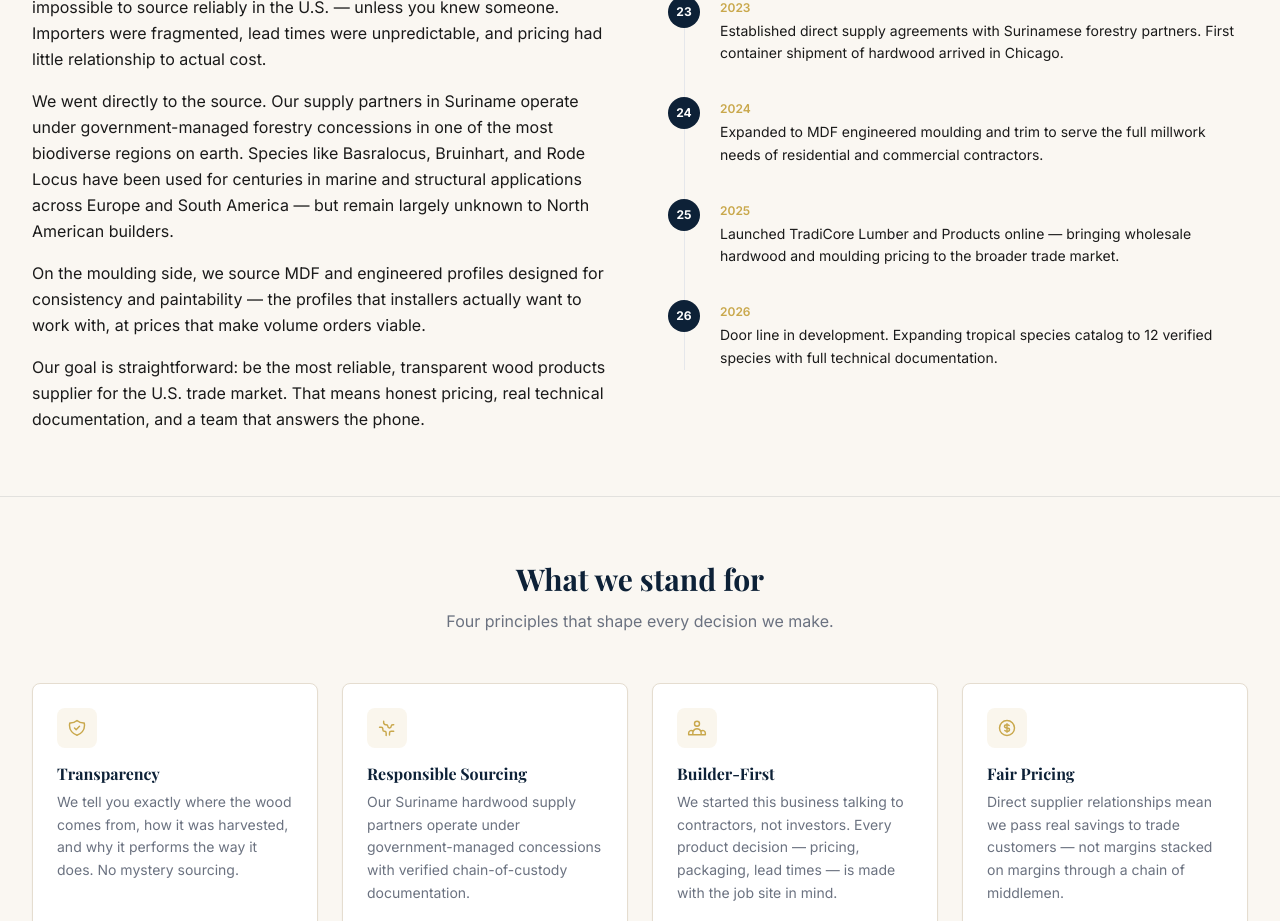
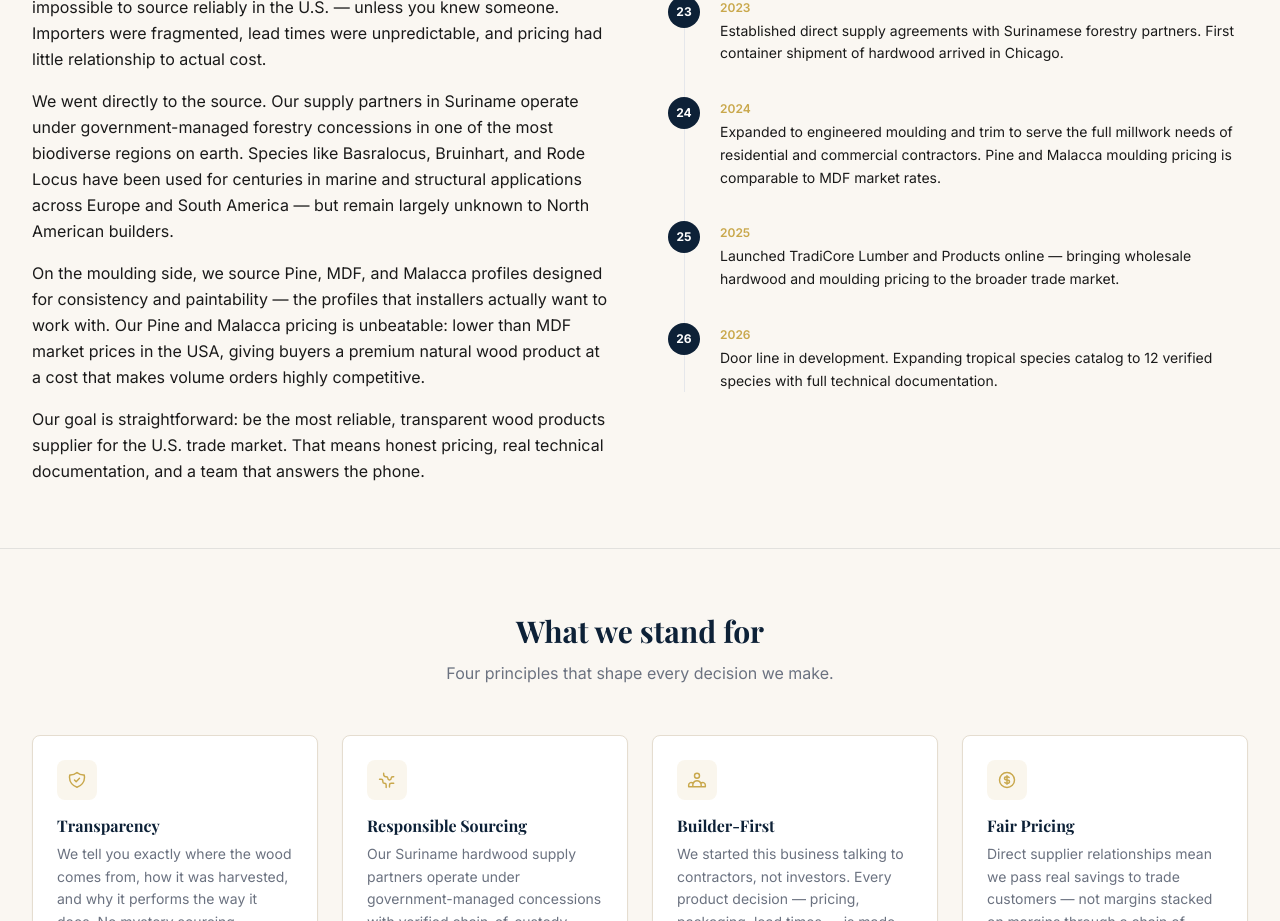
Before and after one commit to aisecurefuture/tradicoreusa, a React (Vite) app in the folder web/: page /about in a window 1280 px wide. Shown: the part 1380-2301 px from the top of the page. Built offline with nearby package versions, Linux system fonts and the light colour scheme; no server answers; a web font is replaced by a local one.

Commit message:
updated about

```diff
--- a/web/src/pages/About/About.jsx
+++ b/web/src/pages/About/About.jsx
@@ -52,7 +52,7 @@
 const TIMELINE = [
   { year: '2022', event: 'First sourcing trip to Suriname. Identified Basralocus and Bruinhart as primary species with consistent supply and exceptional durability.' },
   { year: '2023', event: 'Established direct supply agreements with Surinamese forestry partners. First container shipment of hardwood arrived in Chicago.' },
-  { year: '2024', event: 'Expanded to MDF engineered moulding and trim to serve the full millwork needs of residential and commercial contractors.' },
+  { year: '2024', event: 'Expanded to engineered moulding and trim to serve the full millwork needs of residential and commercial contractors. Pine and Malacca moulding pricing is comparable to MDF market rates.' },
   { year: '2025', event: 'Launched TradiCore Lumber and Products online — bringing wholesale hardwood and moulding pricing to the broader trade market.' },
   { year: '2026', event: 'Door line in development. Expanding tropical species catalog to 12 verified species with full technical documentation.' },
 ]
@@ -140,9 +140,10 @@
                   to North American builders.
                 </p>
                 <p>
-                  On the moulding side, we source MDF and engineered profiles designed for consistency and
-                  paintability — the profiles that installers actually want to work with, at prices that
-                  make volume orders viable.
+                  On the moulding side, we source Pine, MDF, and Malacca profiles designed for consistency and
+                  paintability — the profiles that installers actually want to work with. Our Pine and
+                  Malacca pricing is unbeatable: lower than MDF market prices in the USA, giving buyers
+                  a premium natural wood product at a cost that makes volume orders highly competitive.
                 </p>
                 <p>
                   Our goal is straightforward: be the most reliable, transparent wood products supplier
```
